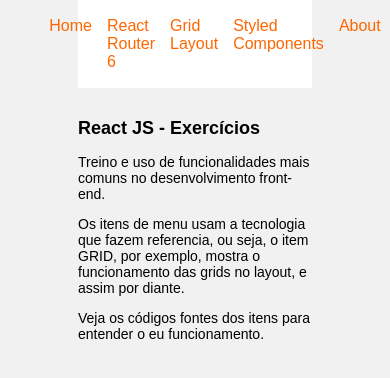
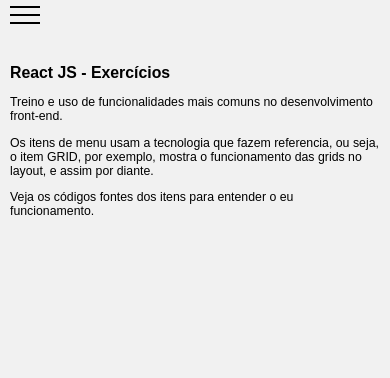
Before and after one commit to mvurban/React-Treinos, a React (Create React App) app: page / in a window 390 px wide. Shown: the top 378 px of the page. Built offline with nearby package versions, Linux system fonts and the light colour scheme.

Commit message:
ajustes de css

```diff
--- a/src/index.css
+++ b/src/index.css
@@ -5,3 +5,57 @@
    width: 100%;
    height: 100%;
 }
+html{
+   font-size: 62.5%;
+}
+
+body{
+   padding: 0 10% ;
+   background-color: #f1f1f1;
+   font-family: sans-serif;
+}
+
+p{
+   font-size: 1.4rem;
+}
+
+
+
+@media (max-width:768px){
+
+   html{
+      font-size:55%;
+   }
+
+   body{
+      padding: 0 10px;
+   }
+}
+
+@media (max-width:460px){
+
+   nav{
+      display: none  ;
+   }
+   .menu-tougle{
+      width: 30px;
+      height: 30px;
+   }
+
+   .one, .two, .three{
+      width: 100%;
+      background-color: #000;
+      height: 2px;
+      margin: 6px auto;
+   }
+
+}
+
+
+@media (min-width:1500px ){
+
+   html{
+      font-size:75%;
+   }
+
+}
--- a/src/pages/App.css
+++ /dev/null
@@ -1,6 +0,0 @@
-body{
-   padding: 0 20% ;
-   background-color: #f1f1f1;
-   font-family: sans-serif;
-   font-size: 14px;
-}
--- a/src/pages/App.tsx
+++ b/src/pages/App.tsx
@@ -1,4 +1,3 @@
-import './App.css';
 import {Home} from  './Home';
 import {About} from  './About';
 import {Layout} from  './Layout';
--- a/src/pages/Layout/index.tsx
+++ b/src/pages/Layout/index.tsx
@@ -4,6 +4,11 @@
 export function Layout(){
    return(
       <div>
+         <div className="menu-tougle">
+            <div className="one"></div>
+            <div className="two"></div>
+            <div className="three"></div>
+         </div>
       <Menu>
          <ul>
             <li><Link to="/">Home</Link></li>
@@ -15,6 +20,5 @@
       </Menu>
       <Outlet />
    </div>
-
    );
 }
--- a/src/pages/Layout/style.js
+++ b/src/pages/Layout/style.js
@@ -7,14 +7,14 @@
    ul{
       list-style:none;
       display:flex;
-      justify-content:center;
-      gap:8%;
+      justify-content:space-around;
+      padding-inline-start: 0;
    }
 
    a{
       text-decoration:none;
       font-family:sans-serif;
-      font-size:16px;
+      font-size:1.4rem;
       color:#ff6600;
    }
    a:hover{
--- a/src/pages/style.js
+++ b/src/pages/style.js
@@ -3,14 +3,14 @@
 export const Title = styled.h2`
 
    font-family: sans-serif;
-   font-size:18px;
+   font-size:1.8rem;
    padding:15px 0 0;
 
 `;
 
 export const SubTitle = styled.h4`
    font-family: sans-serif;
-   font-size:16px;
+   font-size:1.6rem;
    padding:35px 0 0;
 `;
 
@@ -20,7 +20,7 @@
    border: 1px solid #fcfcfc;
    padding:2px 10px;
    font-family: monospace, sans-serif;
-   font-size:14px;
+   font-size:1.4rem;
    display:block;
 
 
```
